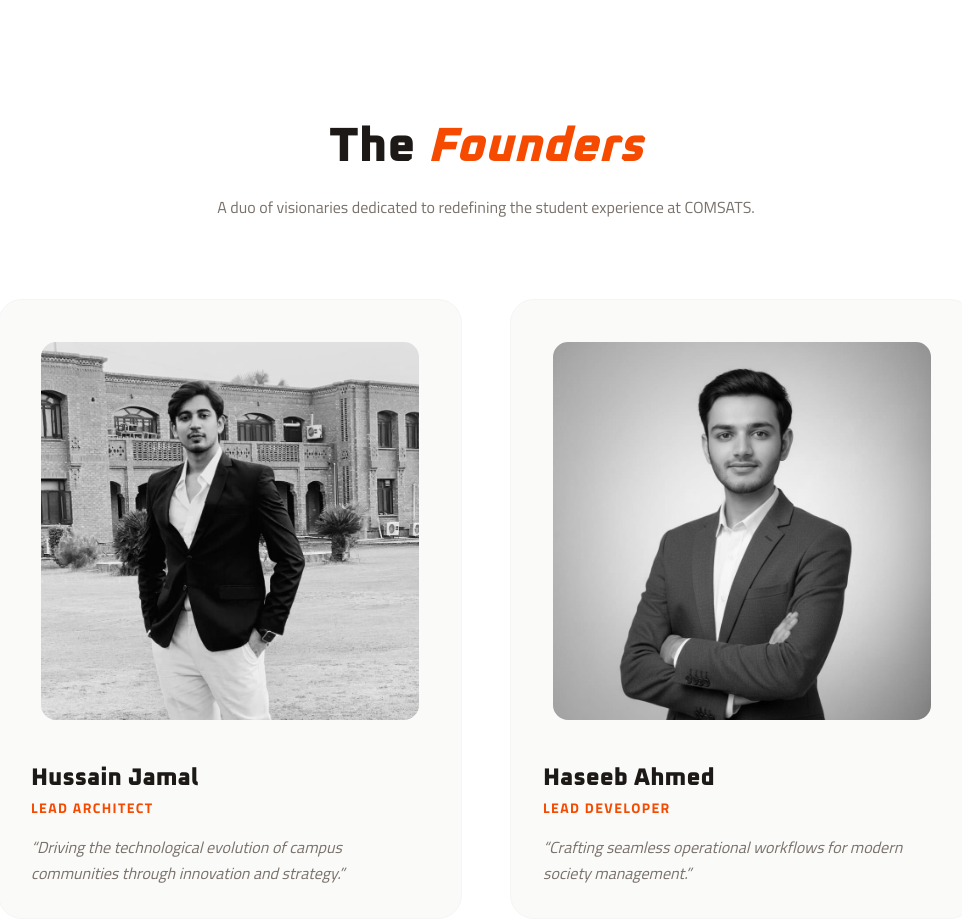
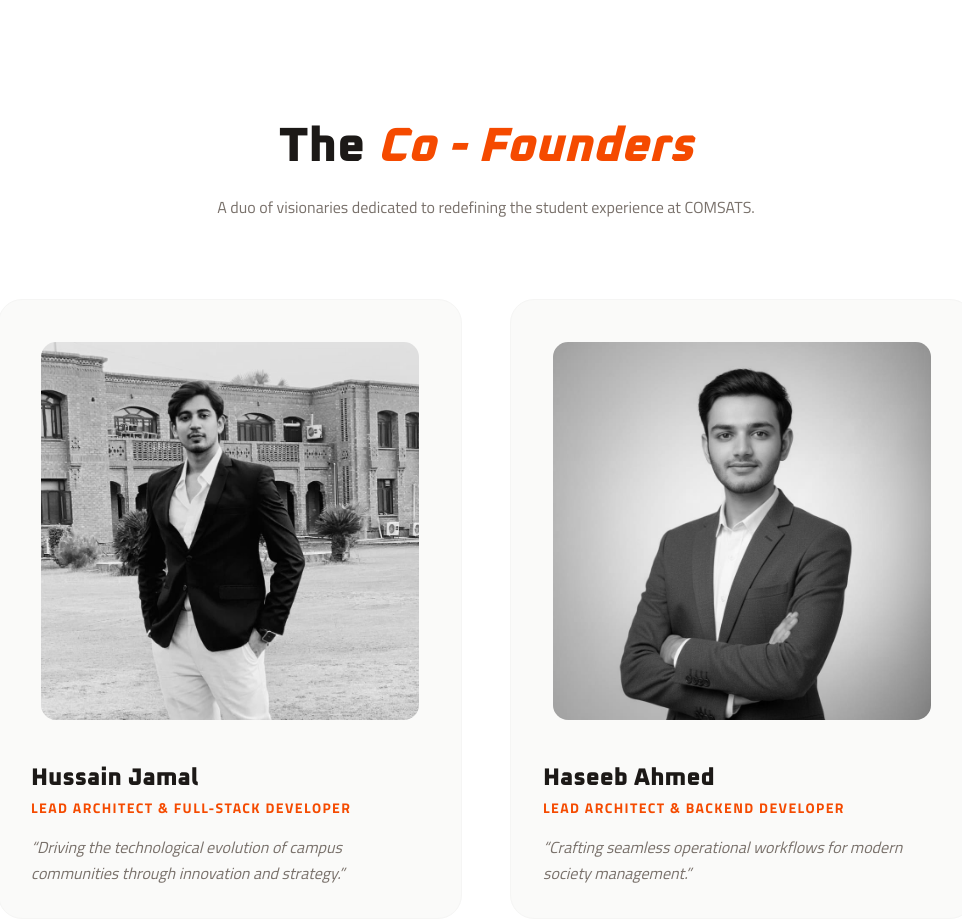
Before and after one commit to Haseebx162006/Society-Management-System-, a Next.js app in the folder frontend/: page /about in a window 1280 px wide. Shown: the part 1560-2481 px from the top of the page, without its empty margins (154-1116 px from the left). Built offline with nearby package versions, Linux system fonts and the light colour scheme; no server answers.

Commit message:
roles updated in about page

```diff
--- a/frontend/src/app/about/page.tsx
+++ b/frontend/src/app/about/page.tsx
@@ -16,13 +16,13 @@ const stats = [
 const founders = [
     {
         name: "Hussain Jamal",
-        role: "Lead Architect",
+        role: "Lead Architect & Full-Stack Developer",
         image: "/logos/my-1.jpeg",
         bio: "Driving the technological evolution of campus communities through innovation and strategy."
     },
     {
         name: "Haseeb Ahmed",
-        role: "Lead Developer",
+        role: "Lead Architect & Backend Developer",
         image: "/logos/my-2.jpeg",
         bio: "Crafting seamless operational workflows for modern society management."
     }
@@ -150,7 +150,7 @@ export default function AboutPage() {
                         viewport={{ once: true }}
                         className="text-4xl md:text-5xl font-black text-stone-900 mb-6"
                     >
-                        The <span className="text-orange-600 italic">Founders</span>
+                        The <span className="text-orange-600 italic">Co - Founders</span>
                     </motion.h2>
                     <p className="text-stone-500 max-w-2xl mx-auto">
                         A duo of visionaries dedicated to redefining the student experience at COMSATS.
```
